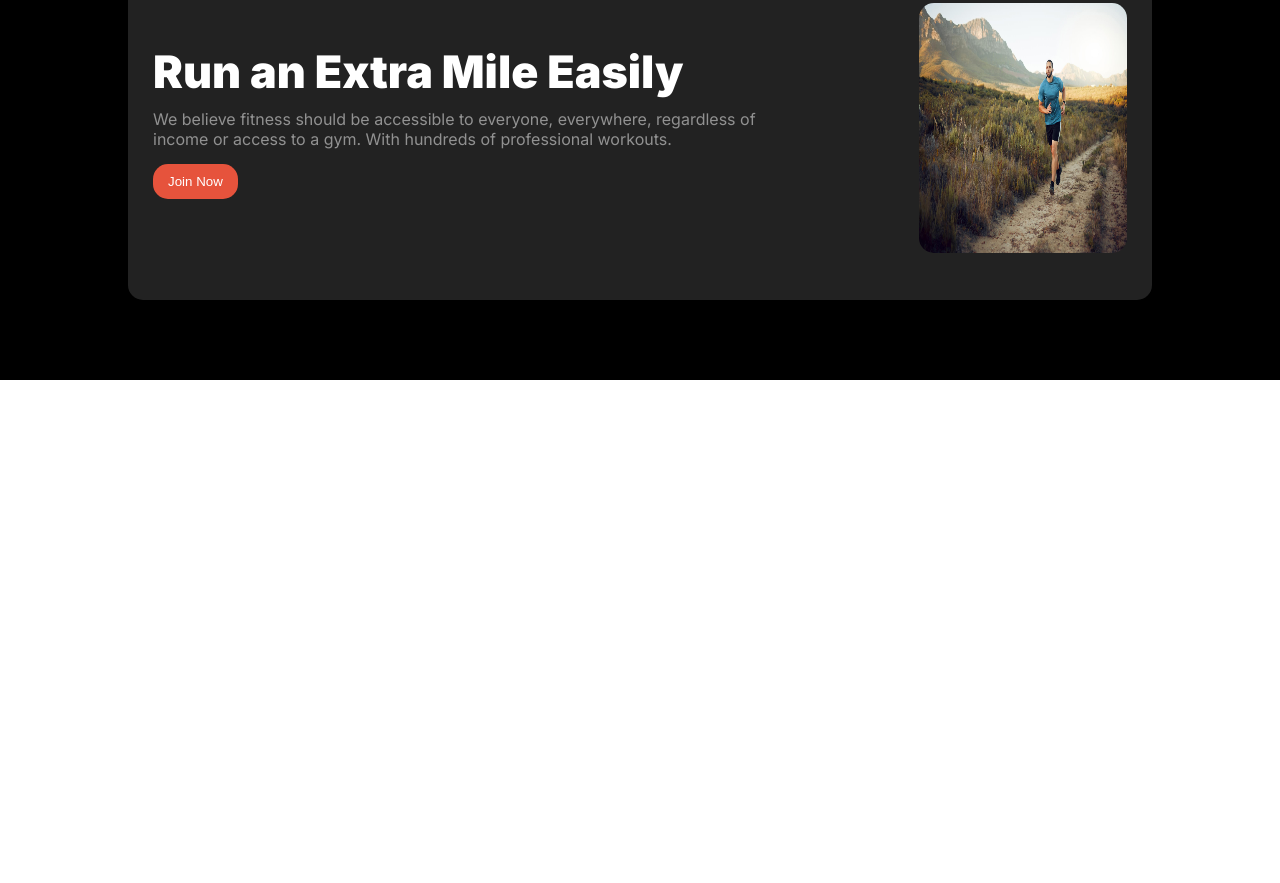
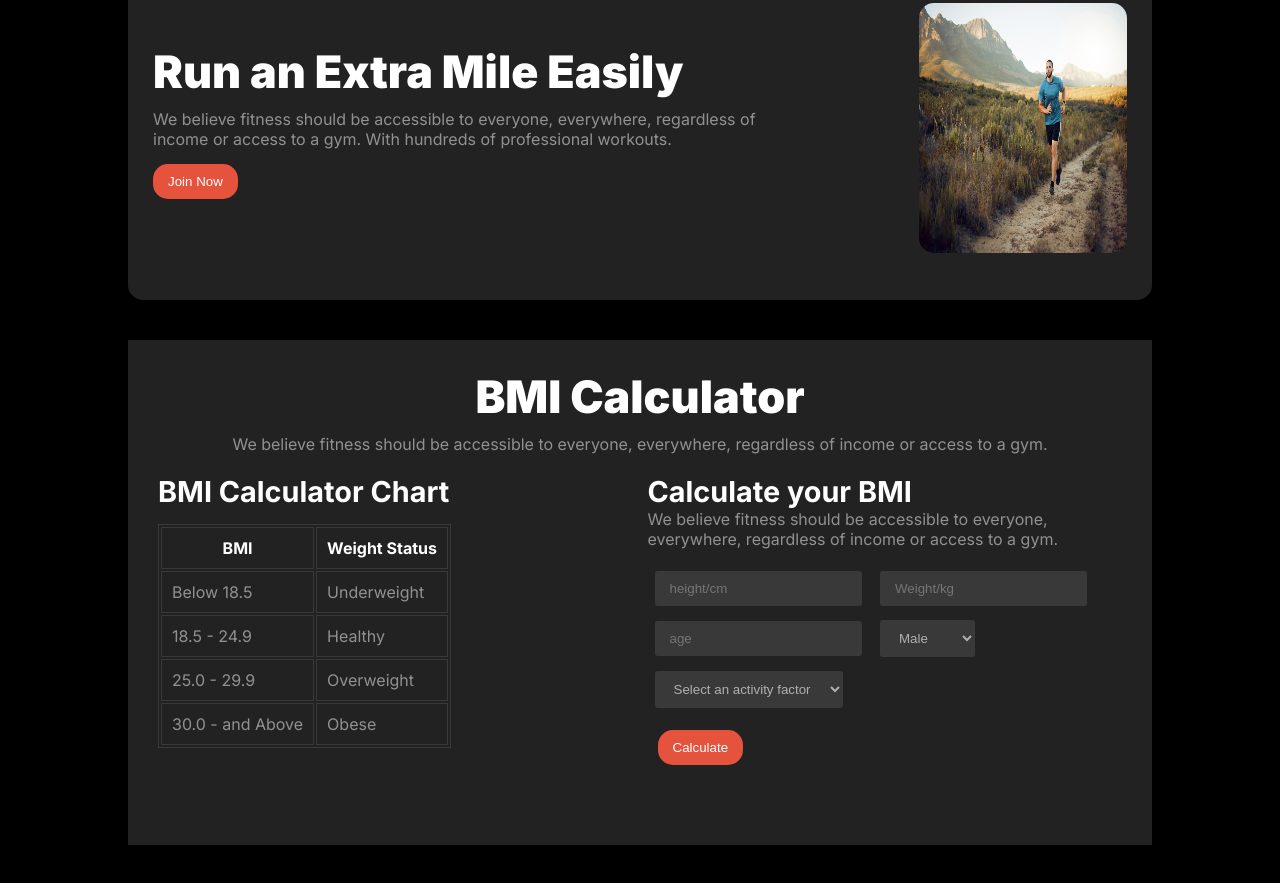
Before and after one commit to developerenamul/fitness-freak, a plain HTML site: page index.html in a window 1280 px wide. Shown: the part 1240-2123 px from the top of the page. Before the commit the page ends 1620 px from the top, so only its background shows below. Drawn offline with Linux system fonts and the light colour scheme.

Commit message:
form section done

```diff
--- a/index.html
+++ b/index.html
@@ -142,6 +142,69 @@
             </div>
           </div>
         </section>
+        <!-- BMI Calculator -->
+        <section class="bmi-calculator">
+          <div class="bmi-text text-center">
+            <h2 class="heading">BMI Calculator</h2>
+            <p>
+              We believe fitness should be accessible to everyone, everywhere,
+              regardless of income or access to a gym.
+            </p>
+          </div>
+          <div class="bmi-form">
+            <div class="bmi-result">
+              <h3 class="second-heading">BMI Calculator Chart</h3>
+              <table>
+                <thead>
+                  <tr>
+                    <th>BMI</th>
+                    <th>Weight Status</th>
+                  </tr>
+                </thead>
+                <tbody>
+                  <tr>
+                    <td>Below 18.5</td>
+                    <td>Underweight</td>
+                  </tr>
+                  <tr>
+                    <td>18.5 - 24.9</td>
+                    <td>Healthy</td>
+                  </tr>
+                  <tr>
+                    <td>25.0 - 29.9</td>
+                    <td>Overweight</td>
+                  </tr>
+                  <tr>
+                    <td>30.0 - and Above</td>
+                    <td>Obese</td>
+                  </tr>
+                </tbody>
+              </table>
+            </div>
+            <div class="bmi-input">
+              <h3 class="second-heading">Calculate your BMI</h3>
+              <p>
+                We believe fitness should be accessible to everyone, everywhere,
+                regardless of income or access to a gym.
+              </p>
+              <div class="form-content">
+                <input type="text" placeholder="height/cm" />
+                <input type="text" placeholder="Weight/kg" /><br />
+                <input type="text" placeholder="age" />
+
+                <select id="gender" name="gender">
+                  <option value="male">Male</option>
+                  <option value="female">Female</option></select
+                ><br />
+                <select id="activity" name="activity">
+                  <option value="activity">Select an activity factor</option>
+                  <option value="running">running</option></select
+                ><br />
+                <button class="btn">Calculate</button>
+              </div>
+            </div>
+          </div>
+        </section>
       </div>
     </main>
     <footer></footer>
--- a/style.css
+++ b/style.css
@@ -28,6 +28,9 @@
   display: flex;
 }
 
+.text-center {
+  text-align: center;
+}
 .d-none {
   display: none;
 }
@@ -222,6 +225,60 @@ main p {
   border: none;
   margin: 15px 0;
 }
+
+/* BMI calculator section  */
+.bmi-calculator {
+  background: rgb(34, 34, 34);
+  padding: 30px 0;
+}
+
+.second-heading {
+  font-size: 1.8rem;
+  color: #fff;
+}
+table,
+th,
+td {
+  border: 1px solid rgba(255, 255, 255, 0.1);
+}
+thead {
+  color: #fff;
+}
+td,
+tr,
+th {
+  padding: 10px;
+}
+tbody {
+  color: rgba(255, 255, 255, 0.5);
+}
+
+/* form */
+.bmi-form {
+  /* justify-content: space-around; */
+  display: grid;
+  grid-template-columns: 1fr 1fr;
+  gap: 15px;
+  padding: 20px 30px;
+}
+.bmi-input button {
+  margin-left: 10px;
+}
+.form-content {
+  margin: 15px 0;
+}
+.bmi-result table {
+  margin-top: 15px;
+}
+.form-content input,
+select {
+  border-radius: 3px;
+  background: rgba(255, 255, 255, 0.1);
+  padding: 10px 15px;
+  border: none;
+  margin: 7px;
+  color: rgba(255, 255, 255, 0.6);
+}
 /* =========== Main End ========= */
 
 /* ==========responsive start ========== */
@@ -267,6 +324,10 @@ main p {
     flex-direction: column;
     height: auto;
   }
+
+  .bmi-form {
+    grid-template-columns: 1fr;
+  }
 }
 
 @media (max-width: 976px) and (min-width: 576px) {
@@ -296,8 +357,16 @@ main p {
     top: 30%;
   }
   /* habit part */
+  .run {
+    flex-direction: column;
+    height: auto;
+  }
   .cards {
     grid-template-columns: 1fr 1fr;
   }
+
+  .bmi-form {
+    grid-template-columns: 1fr;
+  }
 }
 /* ==========responsive end ========== */
```
